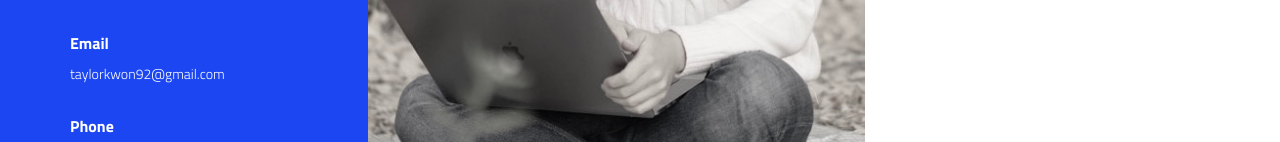
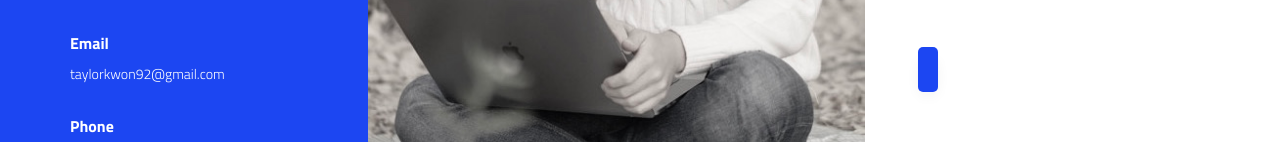
Before and after one commit to Wanderlust-sol/self-introduction, a plain HTML site: page index.html in a window 1280 px wide. Shown: the part 594-736 px from the top of the page. Drawn offline with Linux system fonts and the light colour scheme.

Commit message:
Update styles.css

```diff
--- a/css/styles.css
+++ b/css/styles.css
@@ -78,7 +78,7 @@ body {
   box-shadow: 0 8px 16px -8px rgba(0, 0, 0, 0.3),
     0 -6px 16px -6px rgba(0, 0, 0, 0.025);
   margin-right: 630px;
-  padding: 12px 0px;
+  padding: 12px 10px;
   background-color: #1c46f2;
   cursor: pointer;
   border-radius: 5px;
```
